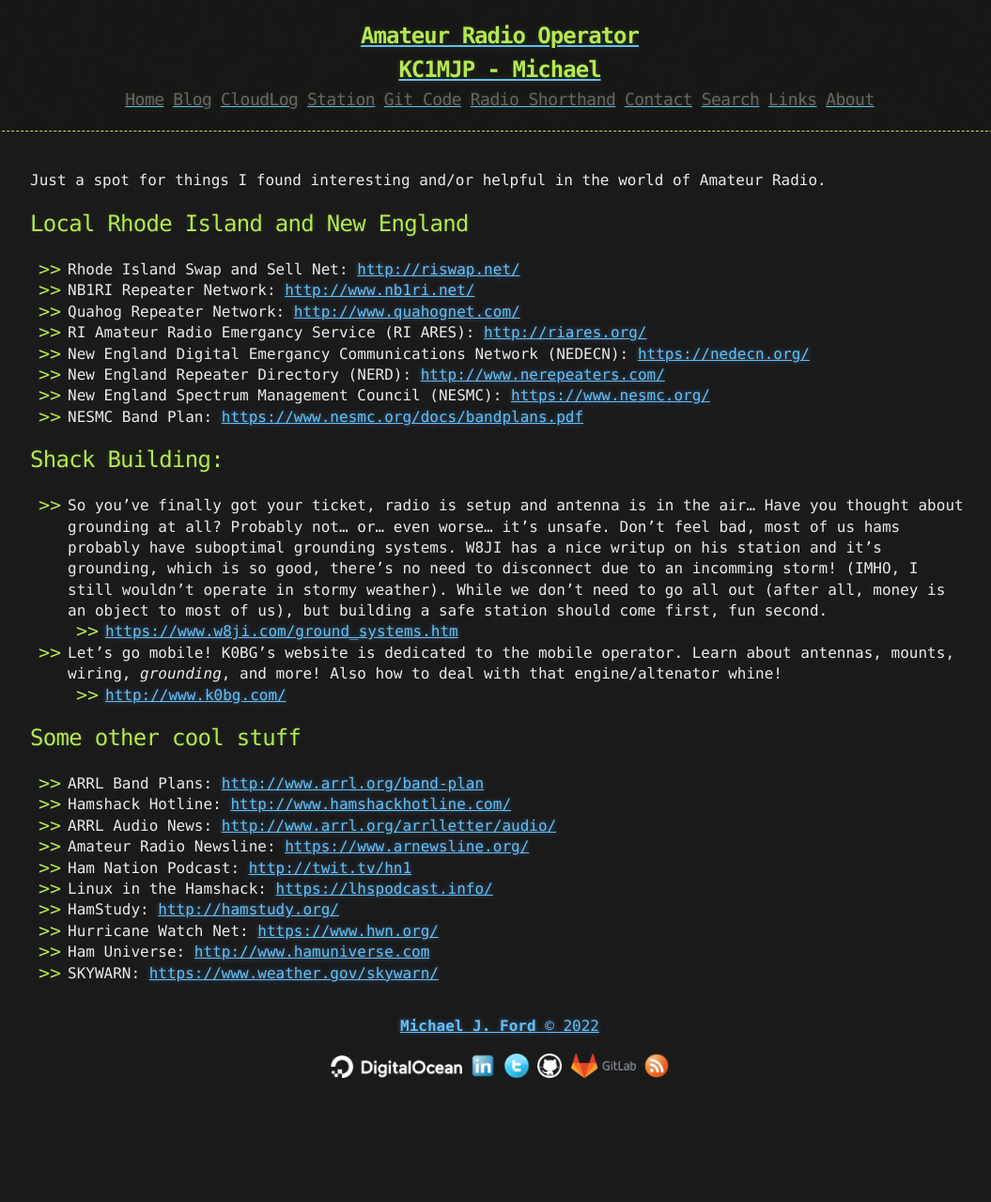
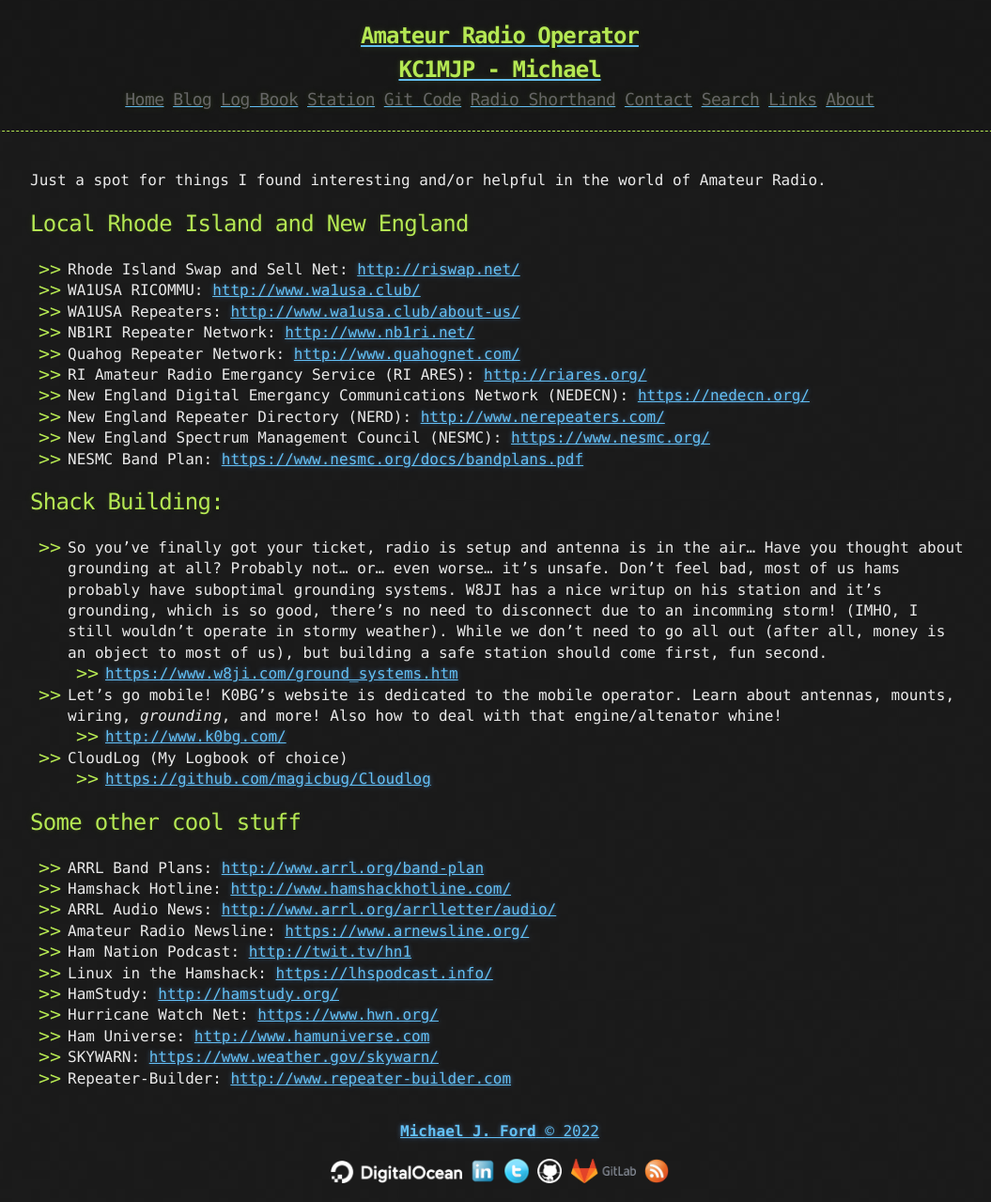
Before and after one commit to finlstrm/kc1mjp.github.io, a Jekyll site: the page built from links.md, in a window 1280 px wide. Shown: the whole page at 94% size, without its empty margins (108-1163 px from the left). Built offline with Jekyll 4.4.1, drawn with Linux system fonts in a browser that asks for light colours; before the commit the page ends 1167 px from its top, so only the background shows below that.

Commit message:
updated some links 'n such

```diff
--- a/_includes/links.html
+++ b/_includes/links.html
@@ -8,7 +8,7 @@
    </div>
 </div>
 
-<a href="https://app.slashetc.us/cloudlog"><h2 class="header-link">CloudLog</h2></a>
+<a href="https://app.slashetc.us/cloudlog"><h2 class="header-link">Log Book</h2></a>
 
 <a href="/my-station/"><h2 class="header-link">Station</h2></a>
 <a href="https://github.com/kc1mjp/"><h2 class="header-link">Git Code</h2></a>
--- a/links.md
+++ b/links.md
@@ -9,6 +9,8 @@ Just a spot for things I found interesting and/or helpful in the world of Amateu
 ## Local Rhode Island and New England
 
 * Rhode Island Swap and Sell Net: [http://riswap.net/](http://riswap.net/)
+* WA1USA RICOMMU: [http://www.wa1usa.club/](http://www.wa1usa.club/)
+* WA1USA Repeaters: [http://www.wa1usa.club/about-us/](http://www.wa1usa.club/about-us/)
 * NB1RI Repeater Network: [http://www.nb1ri.net/](http://www.nb1ri.net/)
 * Quahog Repeater Network: [http://www.quahognet.com/](http://www.quahognet.com/)
 * RI Amateur Radio Emergancy Service (RI ARES): [http://riares.org/](http://riares.org/)
@@ -31,6 +33,9 @@ building a safe station should come first, fun second.
 wiring, *grounding*, and more! Also how to deal with that engine/altenator whine!
    * [http://www.k0bg.com/](http://www.k0bg.com/)
 
+* CloudLog (My Logbook of choice)
+   * [https://github.com/magicbug/Cloudlog](https://github.com/magicbug/Cloudlog)
+
 ## Some other cool stuff
 
 * ARRL Band Plans: [http://www.arrl.org/band-plan](http://www.arrl.org/band-plan)
@@ -43,3 +48,4 @@ wiring, *grounding*, and more! Also how to deal with that engine/altenator whine
 * Hurricane Watch Net: [https://www.hwn.org/](https://www.hwn.org/)
 * Ham Universe: [http://www.hamuniverse.com](http://www.hamuniverse.com)
 * SKYWARN: [https://www.weather.gov/skywarn/](https://www.weather.gov/skywarn/)
+* Repeater-Builder: [http://www.repeater-builder.com](http://www.repeater-builder.com)
```
Also changed, not shown: index.md (+1 -1 lines), assets/image/ts440s.jpg (added).
